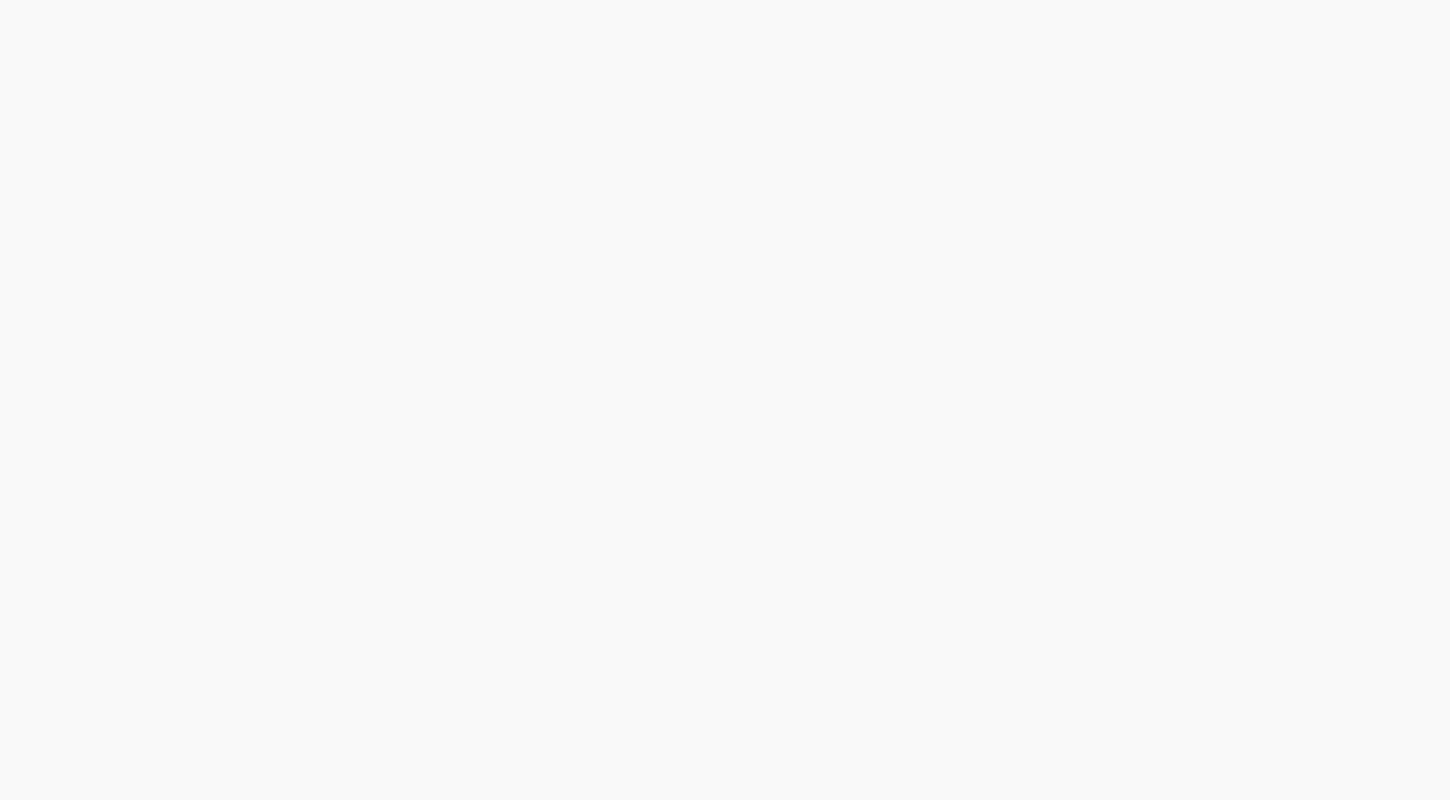
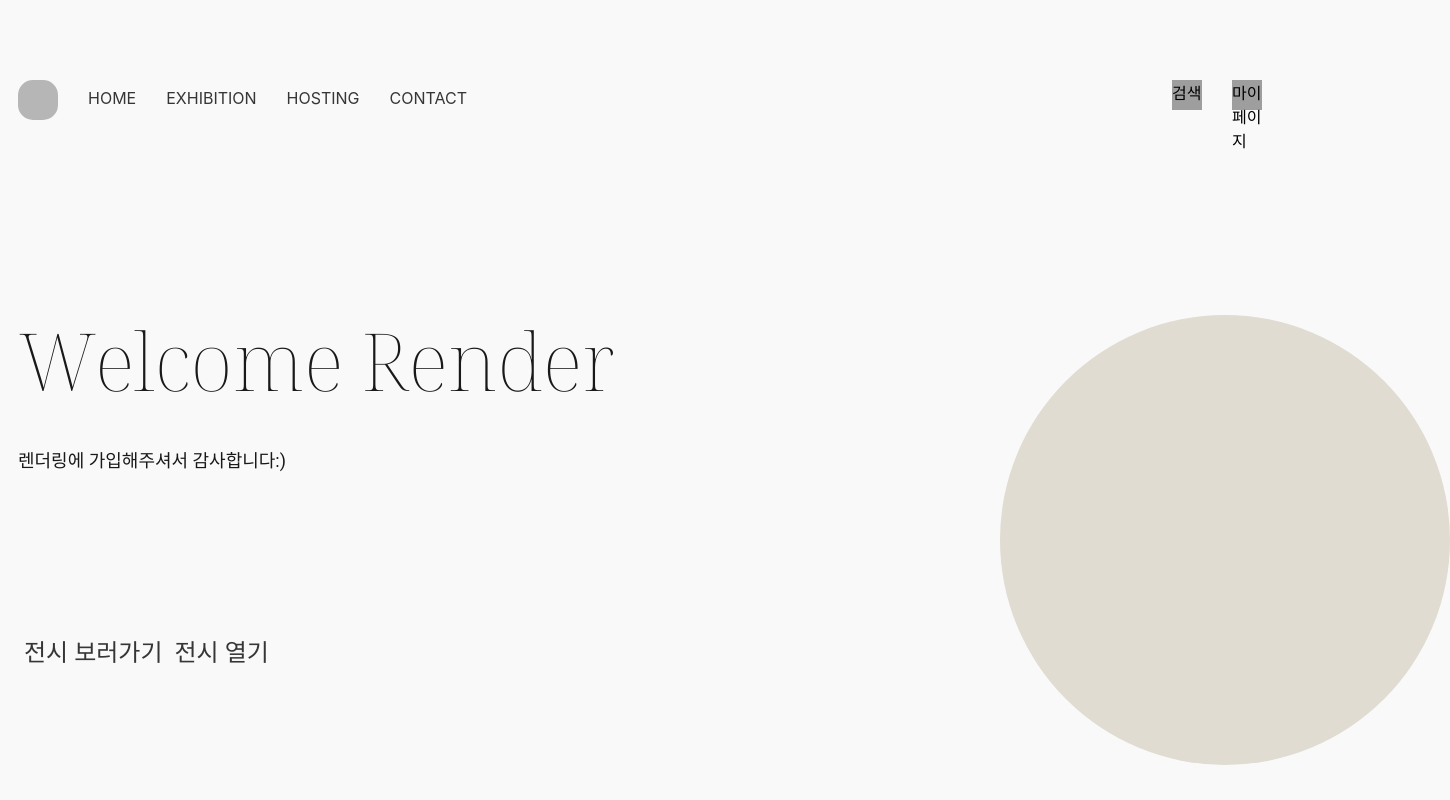
Before and after one commit to yexjin/Rendering, a React (Create React App) app in the folder front/: page /welcome in a window 1280 px wide. Before the commit this address had no page. Shown: the whole page, 1450 px wide, since content can reach past the window. Built offline with nearby package versions, Linux system fonts and the light colour scheme; grey boxes are pictures that could not be loaded; a web font is replaced by a local one.

Commit message:
Welcome Page

```diff
--- a/front/src/App.js
+++ b/front/src/App.js
@@ -1,6 +1,7 @@
 import React from 'react';
 import { Routes, Route } from 'react-router-dom';
 import Main from './components/pages/Main';
+import Welcome from './components/pages/Main/Welcome';
 import Exhibition from './components/pages/Exhibition';
 import Works from './components/pages/Exhibition/Works';
 import About from './components/pages/Exhibition/About';
@@ -20,6 +21,7 @@ const App = () => {
     <Box>
       <Routes>
         <Route path="/" exact element={<Main/>} />
+        <Route path="/welcome" element={<Welcome />} />
         <Route path="/exhibition" element={<Exhibition/>} />
         <Route path='/exhibition/:id' element={<OpenPage/>} />
         <Route path="/works" element={<Works/>} />
--- a/front/src/components/pages/Main/index.js
+++ b/front/src/components/pages/Main/Welcome.js
@@ -1,7 +1,6 @@
 import React from 'react'
 import Header from '../../common/Header';
 import styled from 'styled-components';
-import { Link } from 'react-router-dom';
 
 const Contents = styled.div`
 display: flex;
@@ -44,13 +43,12 @@ left: 1000px;
 width: 450px;
 height: 450px;
 /* UI Properties */
-background: #FFFFFF 0% 0% no-repeat padding-box;
+background: #E1DCD1 0% 0% no-repeat padding-box;
 opacity: 1;
 border-radius: 50%;
 `
 
 const Button = styled.button`
-    cursor: pointer;
     font-family: Noto Sans Bold;
     font-size: 24px;
     text-align: left;
@@ -73,18 +71,15 @@ function Main() {
         <Contents>
             <div>
                 <BigText>
-                    Express yourself
+                    Welcome Render
                 </BigText>
                 <SmallText>
-                렌더링은 코로나19로 인해 제한된 오프라인 활동으로 자신의 작품을 전시하거나 홍보하는데 어려움을 격고 있는 모든 창작자를 위한 온라인 전시회 호스팅 서비스입니다.
+                렌더링에 가입해주셔서 감사합니다:)
                 </SmallText>
                 <Buttons>
-                    <Link to='/exhibition' style={{textDecoration: 'none'}}>
-                        <Button>
-                            전시 보러가기
-                        </Button>
-                    </Link>
-                    <br />
+                    <Button>
+                        전시 보러가기
+                    </Button>
                     <Button>
                         전시 열기
                     </Button>
--- a/front/src/components/pages/Register/index.js
+++ b/front/src/components/pages/Register/index.js
@@ -1,4 +1,5 @@
 import React, { useState } from 'react'
+import { Link } from 'react-router-dom';
 import Header from '../../common/Header';
 import styled from 'styled-components';
 
@@ -48,6 +49,7 @@ width: 181px;
 height: 48px;
 border: 1px solid #999999;
 opacity: 1;
+cursor: pointer;
 `
 
 const ErrMessage = styled.div`
@@ -181,7 +183,9 @@ function Register() {
             {data.errName=="ok" && data.errMessage && (
               <>{}</>
             )}
+            <Link to='/welcome'>
             <SubmitButton>확인</SubmitButton>
+            </Link>
         </RegisterBox>
         </>
     )
```
